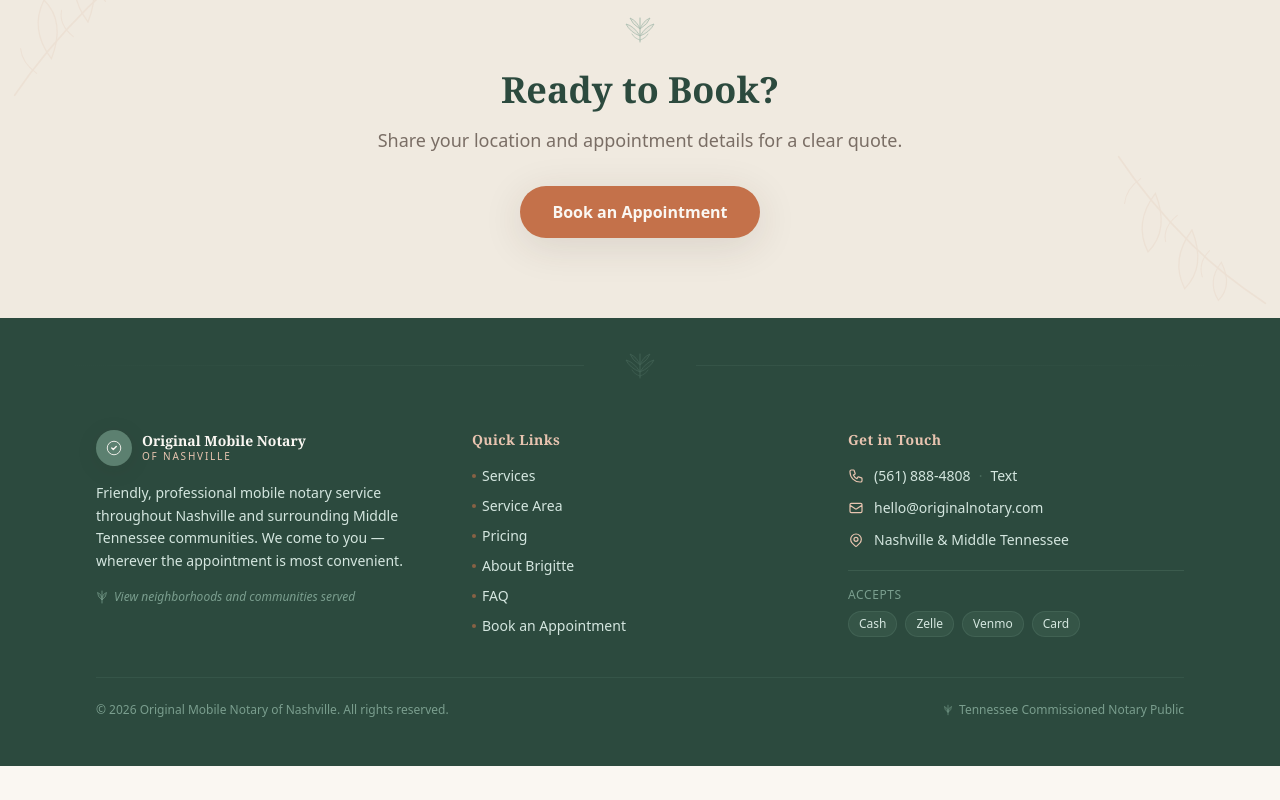
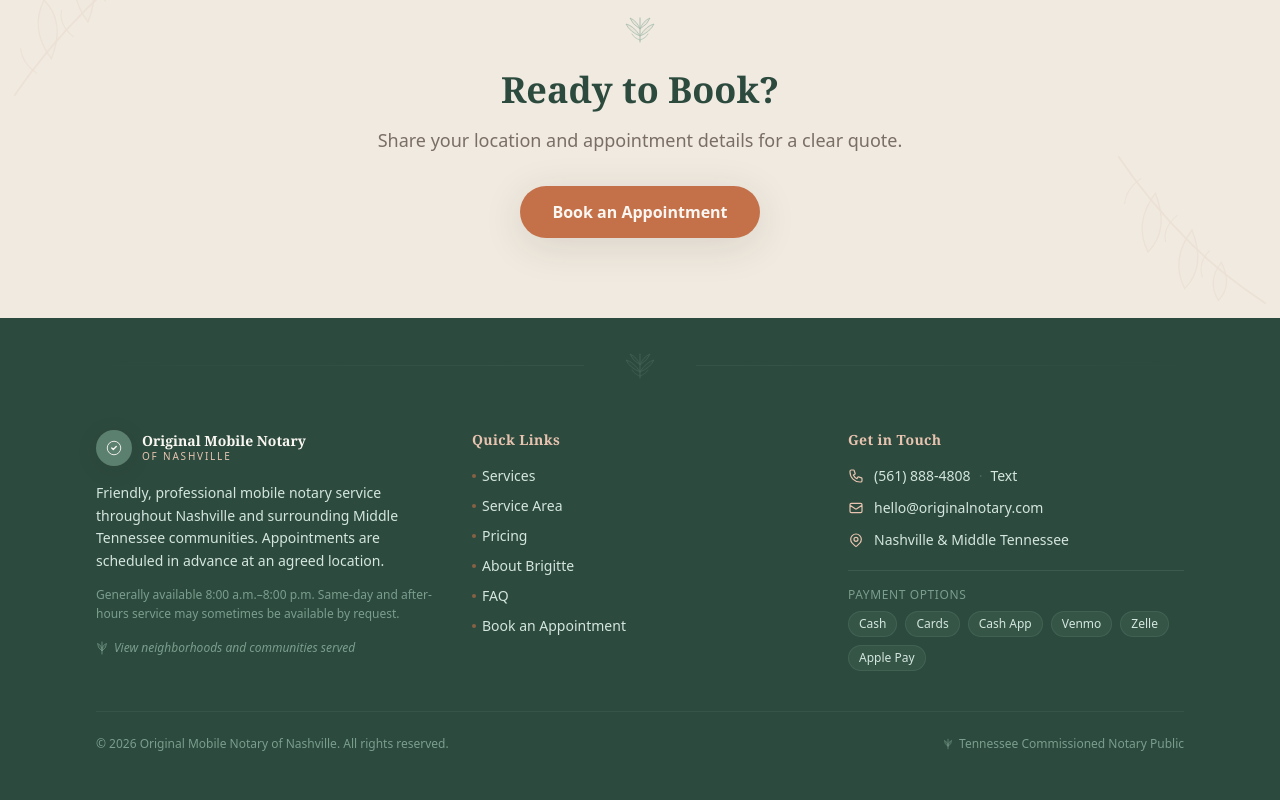
Before and after one commit to projectsolarrecon/Original-Mobile-Notary, a React (Vite) app: page /service-area in a window 1280 px wide. Shown: the part 2413-3213 px from the top of the page. Before the commit the page ends 3179 px from the top, so only its background shows below. Built offline with nearby package versions, Linux system fonts and the light colour scheme.

Commit message:
Standardize footer hours and payment language

```diff
--- a/src/components/Footer.tsx
+++ b/src/components/Footer.tsx
@@ -24,7 +24,10 @@ export default function Footer() {
               </div>
             </div>
             <p className="font-body text-sage-light text-sm leading-relaxed">
-              Friendly, professional mobile notary service throughout Nashville and surrounding Middle Tennessee communities. We come to you — wherever the appointment is most convenient.
+              Friendly, professional mobile notary service throughout Nashville and surrounding Middle Tennessee communities. Appointments are scheduled in advance at an agreed location.
+            </p>
+            <p className="font-body text-sage text-xs mt-3 leading-relaxed">
+              Generally available 8:00 a.m.–8:00 p.m. Same-day and after-hours service may sometimes be available by request.
             </p>
             <Link to="/service-area" className="inline-flex items-center gap-1.5 mt-4 font-body text-sage text-xs italic hover:text-cream transition-colors">
               <TinyLeaf color="#7A9E8E" className="w-3 h-4" />
@@ -58,9 +61,7 @@ export default function Footer() {
             <ul className="space-y-3 text-sm">
               <li>
                 <div className="flex items-start gap-2.5">
-                  <svg className="w-4 h-4 text-terra-light shrink-0 mt-0.5" fill="none" viewBox="0 0 24 24" stroke="currentColor">
-                    <path strokeLinecap="round" strokeLinejoin="round" strokeWidth={1.8} d="M3 5a2 2 0 012-2h3.28a1 1 0 01.948.684l1.498 4.493a1 1 0 01-.502 1.21l-2.257 1.13a11.042 11.042 0 005.516 5.516l1.13-2.257a1 1 0 011.21-.502l4.493 1.498a1 1 0 01.684.949V19a2 2 0 01-2 2h-1C9.716 21 3 14.284 3 6V5z" />
-                  </svg>
+                  <svg className="w-4 h-4 text-terra-light shrink-0 mt-0.5" fill="none" viewBox="0 0 24 24" stroke="currentColor"><path strokeLinecap="round" strokeLinejoin="round" strokeWidth={1.8} d="M3 5a2 2 0 012-2h3.28a1 1 0 01.948.684l1.498 4.493a1 1 0 01-.502 1.21l-2.257 1.13a11.042 11.042 0 005.516 5.516l1.13-2.257a1 1 0 011.21-.502l4.493 1.498a1 1 0 01.684.949V19a2 2 0 01-2 2h-1C9.716 21 3 14.284 3 6V5z" /></svg>
                   <div className="font-body text-sage-light">
                     <a href="tel:+15618884808" className="hover:text-cream transition-colors">(561) 888-4808</a>
                     <span className="mx-2 text-sage-mid/60">·</span>
@@ -70,28 +71,21 @@ export default function Footer() {
               </li>
               <li>
                 <a href="mailto:hello@originalnotary.com" className="font-body text-sage-light hover:text-cream transition-colors flex items-start gap-2.5">
-                  <svg className="w-4 h-4 text-terra-light shrink-0 mt-0.5" fill="none" viewBox="0 0 24 24" stroke="currentColor">
-                    <path strokeLinecap="round" strokeLinejoin="round" strokeWidth={1.8} d="M3 8l7.89 5.26a2 2 0 002.22 0L21 8M5 19h14a2 2 0 002-2V7a2 2 0 00-2-2H5a2 2 0 00-2 2v10a2 2 0 002 2z" />
-                  </svg>
+                  <svg className="w-4 h-4 text-terra-light shrink-0 mt-0.5" fill="none" viewBox="0 0 24 24" stroke="currentColor"><path strokeLinecap="round" strokeLinejoin="round" strokeWidth={1.8} d="M3 8l7.89 5.26a2 2 0 002.22 0L21 8M5 19h14a2 2 0 002-2V7a2 2 0 00-2-2H5a2 2 0 00-2 2v10a2 2 0 002 2z" /></svg>
                   hello@originalnotary.com
                 </a>
               </li>
               <li className="flex items-start gap-2.5">
-                <svg className="w-4 h-4 text-terra-light shrink-0 mt-0.5" fill="none" viewBox="0 0 24 24" stroke="currentColor">
-                  <path strokeLinecap="round" strokeLinejoin="round" strokeWidth={1.8} d="M17.657 16.657L13.414 20.9a1.998 1.998 0 01-2.827 0l-4.244-4.243a8 8 0 1111.314 0z" />
-                  <path strokeLinecap="round" strokeLinejoin="round" strokeWidth={1.8} d="M15 11a3 3 0 11-6 0 3 3 0 016 0z" />
-                </svg>
+                <svg className="w-4 h-4 text-terra-light shrink-0 mt-0.5" fill="none" viewBox="0 0 24 24" stroke="currentColor"><path strokeLinecap="round" strokeLinejoin="round" strokeWidth={1.8} d="M17.657 16.657L13.414 20.9a1.998 1.998 0 01-2.827 0l-4.244-4.243a8 8 0 1111.314 0z" /><path strokeLinecap="round" strokeLinejoin="round" strokeWidth={1.8} d="M15 11a3 3 0 11-6 0 3 3 0 016 0z" /></svg>
                 <span className="font-body text-sage-light">Nashville & Middle Tennessee</span>
               </li>
             </ul>
 
             <div className="mt-5 pt-4 border-t border-sage-mid/30">
-              <p className="font-body text-sage text-xs mb-2 uppercase tracking-wider">Accepts</p>
+              <p className="font-body text-sage text-xs mb-2 uppercase tracking-wider">Payment Options</p>
               <div className="flex flex-wrap gap-2">
-                {["Cash", "Zelle", "Venmo", "Card"].map((method) => (
-                  <span key={method} className="px-2.5 py-1 bg-sage-mid/20 border border-sage-mid/30 rounded-full text-xs font-body text-sage-light">
-                    {method}
-                  </span>
+                {["Cash", "Cards", "Cash App", "Venmo", "Zelle", "Apple Pay"].map((method) => (
+                  <span key={method} className="px-2.5 py-1 bg-sage-mid/20 border border-sage-mid/30 rounded-full text-xs font-body text-sage-light">{method}</span>
                 ))}
               </div>
             </div>
@@ -100,10 +94,7 @@ export default function Footer() {
 
         <div className="mt-10 pt-6 border-t border-sage-mid/20 flex flex-col sm:flex-row items-center justify-between gap-3">
           <p className="font-body text-sage text-xs">© {new Date().getFullYear()} Original Mobile Notary of Nashville. All rights reserved.</p>
-          <p className="font-body text-sage text-xs flex items-center gap-1.5">
-            <TinyLeaf color="#7A9E8E" className="w-2.5 h-3" />
-            Tennessee Commissioned Notary Public
-          </p>
+          <p className="font-body text-sage text-xs flex items-center gap-1.5"><TinyLeaf color="#7A9E8E" className="w-2.5 h-3" />Tennessee Commissioned Notary Public</p>
         </div>
       </div>
     </footer>
```
